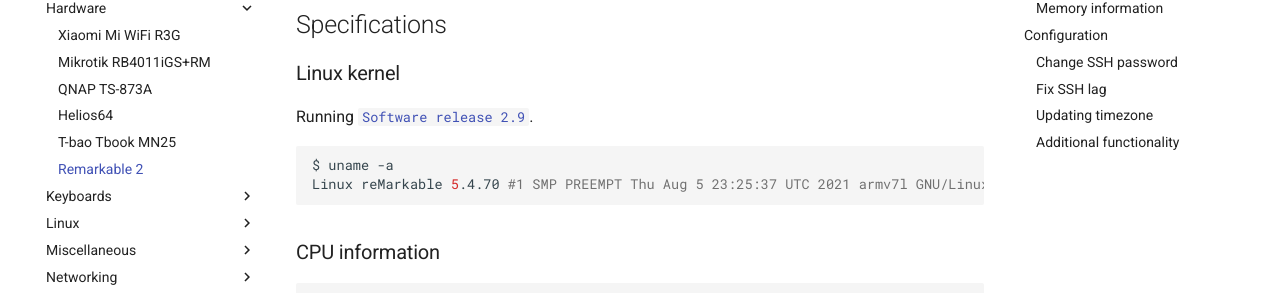
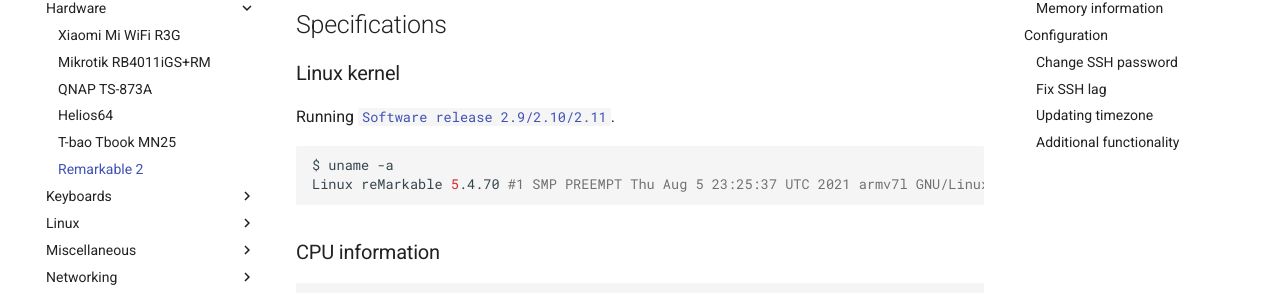
Before and after one commit to barnumbirr/wiki, an MkDocs documentation site: the page built from docs/hardware/remarkable2.md, in a window 1280 px wide and 900 px high. Shown: the part 238-531 px from the top of the window. Built offline with MkDocs 1.6.1 and Material for MkDocs 9.7.7, drawn with Linux system fonts in a browser that asks for light colours; comment, search, counter and statistics services are not loaded.

Commit message:
update Linux kernel for various ssoftware releases

````diff
--- a/docs/hardware/remarkable2.md
+++ b/docs/hardware/remarkable2.md
@@ -10,7 +10,7 @@
 
 ### Linux kernel
 
-Running [`Software release 2.9`](https://support.remarkable.com/hc/en-us/articles/4403975508241--Software-release-2-9).
+Running [`Software release 2.9/2.10/2.11`](https://support.remarkable.com/hc/en-us/sections/115001534689-Software-releases).
 
 ```bash
 $ uname -a
````
